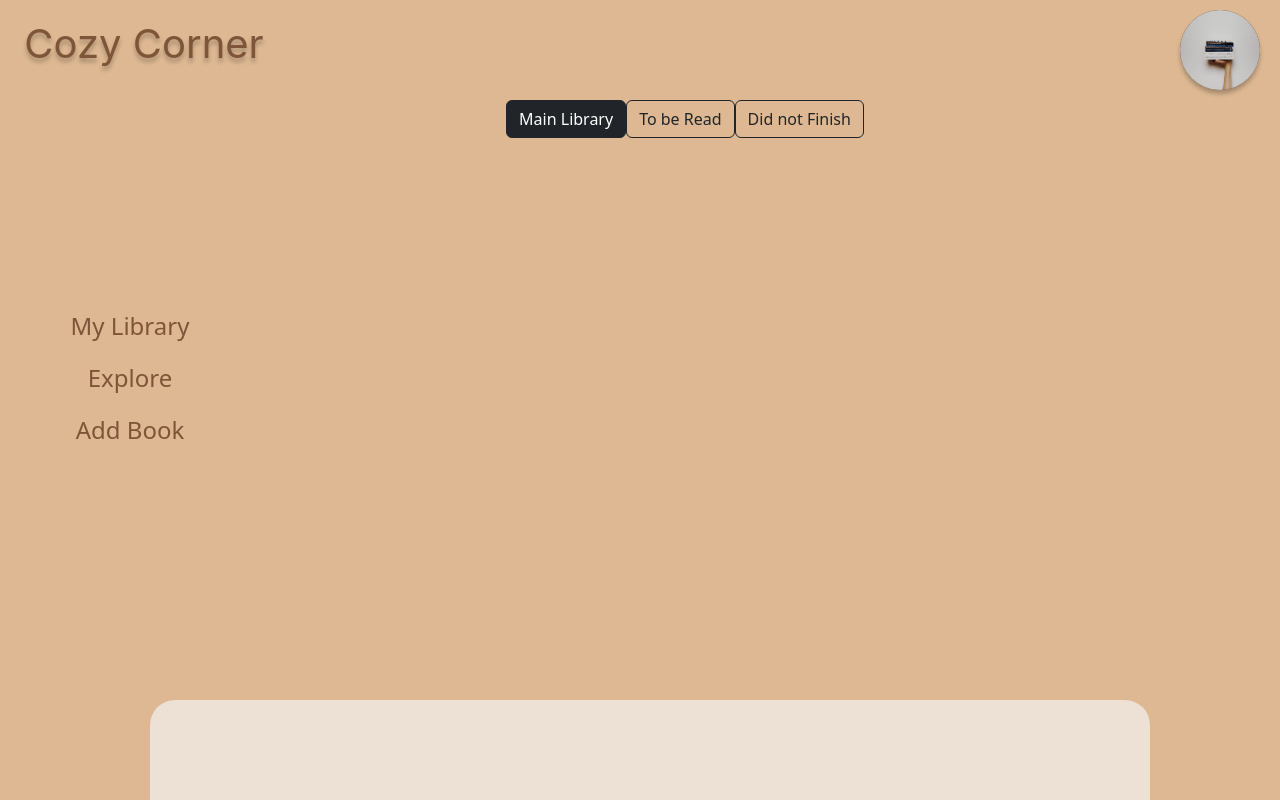
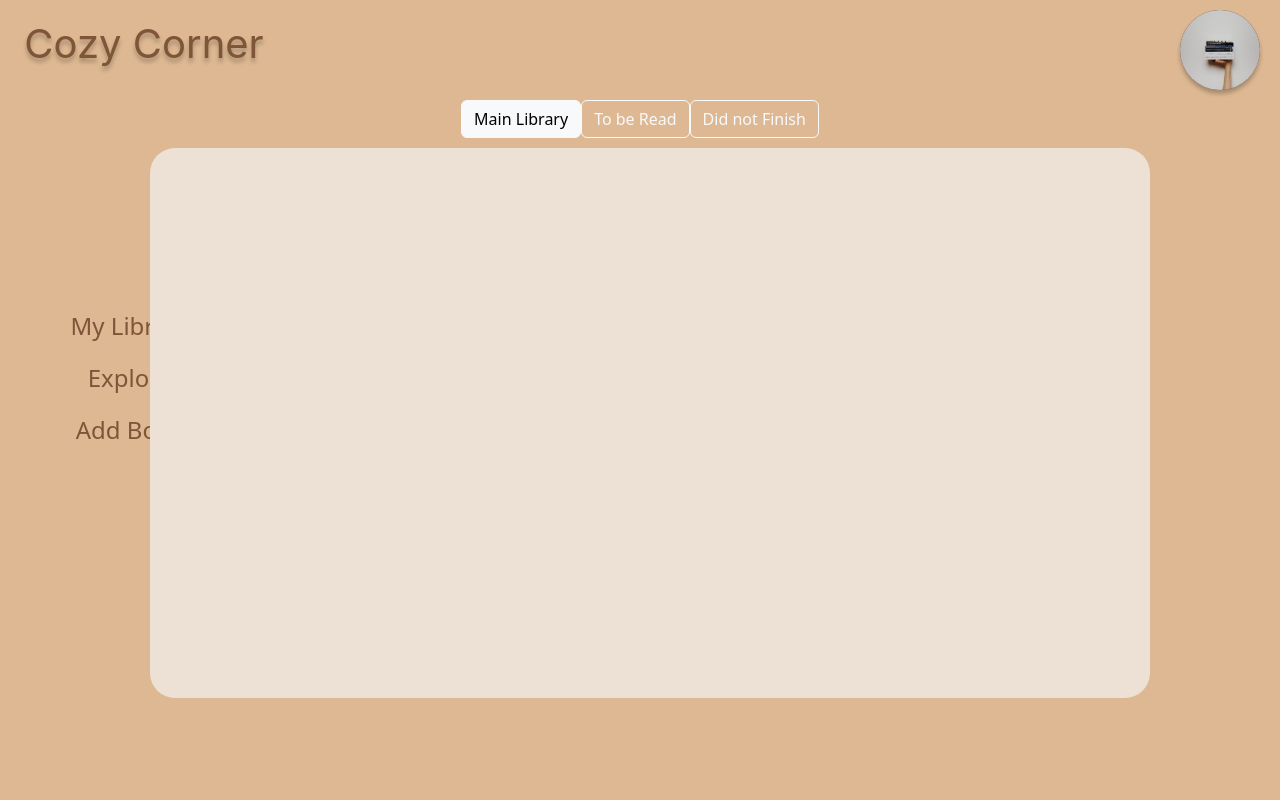
Before and after one commit to Raven-Ir/cozy-corner, a React (Create React App) app: page / in a window 1280 px wide. Shown: the top 800 px of the page. Built offline with nearby package versions, Linux system fonts and the light colour scheme.

Commit message:
Commit 005 - Updated ReadMe

```diff
--- a/src/App.css
+++ b/src/App.css
@@ -56,7 +56,6 @@
 
   text-shadow: 0px 4px 4px rgba(0, 0, 0, 0.25);
   backdrop-filter: blur(2px);
-  /* Note: backdrop-filter has minimal browser support */
 }
 
 .App-header {
@@ -85,6 +84,7 @@
 
 
 .LibraryLayout{
+
   margin-left: auto;
   margin-top: 100px;
   margin-right: auto;
@@ -94,6 +94,7 @@
 }
 
 .LibraryContentLayout {
+  position: fixed;
   width: 1000px;
   height: 550px;
   margin: 10px;
@@ -103,11 +104,12 @@
 }
 
 .side-bar {
+  position: fixed;
   float: left;
   width: 200px;
   height: 400px;
- margin-top: 200px;
- margin-left: 30px;
+  margin-top: 200px;
+  margin-left: 30px;
 
 }
 
@@ -117,5 +119,5 @@
 }
 
 .nav-link a:hover {
-  color: #7F5539;
+  color: #7F5539 !important;
 }
--- a/src/App.js
+++ b/src/App.js
@@ -11,8 +11,8 @@ function App() {
 
 
       <h1 className='CozyCorner' fixed="top" >Cozy Corner</h1>
+      <UserProfile />
       <SideBar />
-      <UserProfile />
       <Library />
 
 
--- a/src/Components/Library.js
+++ b/src/Components/Library.js
@@ -1,7 +1,6 @@
 import React, {useState} from "react";
 import Button  from "react-bootstrap/Button";
 import ToggleButton from 'react-bootstrap/ToggleButton';
-import { useBootstrapPrefix } from "react-bootstrap/esm/ThemeProvider";
 import '../App.css'
 
 function Library () {
@@ -27,7 +26,7 @@ function Library () {
                             value = {radio.value}
                             checked = {radioValue === radio.value}
                             onChange = {(e) => setRadioValue(e.currentTarget.value)}
-                            variant = "outline-dark"
+                            variant = "outline-light"
                         >
                             {radio.name}
                         </ToggleButton>
```
Also changed, not shown: 2 other files (tests, documents, lock files or other folders).
